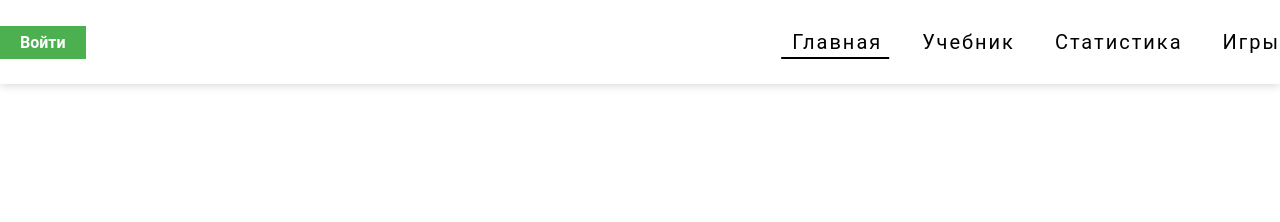
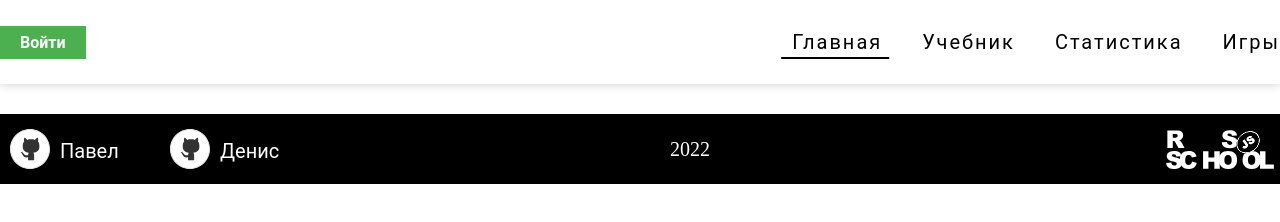
Before and after one commit to pavelguest/rs-lang, a website built with webpack: page rs-lang/src/index.html in a window 1280 px wide. Shown: the top 222 px of the page. Built offline with nearby package versions, Linux system fonts and the light colour scheme.

Commit message:
RSL-24 add footer

```diff
--- a/rs-lang/src/components/render/bookPage.ts
+++ b/rs-lang/src/components/render/bookPage.ts
@@ -11,6 +11,7 @@ import { difficultWordsService } from '../services/DifficultWordsService';
 import { JSONValue } from '../types/types';
 import { storage } from '../storage/localstorage';
 import { rightAnswerSound } from '../helpers/sounds';
+import { footer } from './footer';
 class BookPage {
   async render() {
     document.body.innerHTML = '';
@@ -67,6 +68,7 @@ class BookPage {
       card.querySelector('.delete-difficults__button')?.remove();
       cardsWrapper.append(card);
     });
+    document.body.append(footer.render());
     pagination.addListeners();
   }
 
--- /dev/null
+++ b/rs-lang/src/components/render/footer.ts
@@ -0,0 +1,21 @@
+class Footer {
+  render() {
+    const footer = document.createElement('footer');
+    footer.insertAdjacentHTML(
+      'beforeend',
+      `
+      <div class="wrapper footer__wrapper">
+        <div class="footer__links">
+            <a href="https://github.com/pavelguest" target="blank" class="github-logo">Павел</a>
+            <a href="https://github.com/DeGusar" target="blank" class="github-logo">Денис</a>
+        </div>
+        <p>2022</p>
+        <a href="https://rs.school/js/" target="blank" class="rss-logo"></a>
+      </div>
+      `
+    );
+    footer.classList.add('footer');
+    return footer;
+  }
+}
+export const footer = new Footer();
--- a/rs-lang/src/components/render/startingPage.ts
+++ b/rs-lang/src/components/render/startingPage.ts
@@ -2,6 +2,7 @@ import { startingLoginButton } from '../buttons/startingLoginButtons';
 import { renderLoginPopup } from './renderLoginPopup';
 import { header } from './header';
 import { bookPage } from './bookPage';
+import { footer } from './footer';
 class StartingPage {
   body: HTMLElement;
   constructor() {
@@ -15,6 +16,7 @@ class StartingPage {
       .querySelector('.header__wrapper')
       ?.prepend(startingLoginButton.render());
     document.querySelector('.main-page__link')?.classList.add('active-page');
+    this.body.append(footer.render());
   }
 }
 export const startingPage = new StartingPage();
--- a/rs-lang/src/components/render/statsPage.ts
+++ b/rs-lang/src/components/render/statsPage.ts
@@ -1,6 +1,6 @@
 import { header } from './header';
 import { startingLoginButton } from '../buttons/startingLoginButtons';
-
+import { footer } from './footer';
 class StatsPage {
   render() {
     document.body.innerHTML = '';
@@ -10,6 +10,8 @@ class StatsPage {
       .querySelector('.header__wrapper')
       ?.prepend(startingLoginButton.render());
     document.querySelector('.stats-page__link')?.classList.add('active-page');
+
+    document.body.append(footer.render());
   }
 }
 export const statsPage = new StatsPage();
--- a/rs-lang/src/components/render/vocabularyPage.ts
+++ b/rs-lang/src/components/render/vocabularyPage.ts
@@ -6,6 +6,7 @@ import { CardWord } from './cardWord';
 import { state } from '../storage/state';
 import { removeFromArray } from '../helpers/helpers';
 import { Button } from '../buttons/Button';
+import { footer } from './footer';
 
 class VocabularyPage {
   async render() {
@@ -50,6 +51,7 @@ class VocabularyPage {
         ?.append(buttonDeleteFromDifficultes);
       cardsWrapper.append(card);
     });
+    document.body.append(footer.render());
   }
   async getAllDifficult() {
     const [paginatedResults] =
--- a/rs-lang/src/index.ts
+++ b/rs-lang/src/index.ts
@@ -15,6 +15,7 @@ import './components/storage/localstorage';
 import './components/buttons/Button';
 import './components/render/renderLoginPopup';
 import './components/render/startingPage';
+import './components/render/footer';
 import './components/buttons/startingLoginButtons';
 import './components/buttons/gamesNavButtons';
 import './components/buttons/difficultyButtons';
--- a/rs-lang/src/scss/layout/_footer.scss
+++ b/rs-lang/src/scss/layout/_footer.scss
@@ -0,0 +1,43 @@
+.footer {
+  margin-top: 30px;
+  background-color: black;
+}
+.footer__wrapper {
+  display: flex;
+  justify-content: space-between;
+  align-items: center;
+  width: 100%;
+  height: 70px;
+  .footer__links {
+    display: flex;
+    column-gap: 100px;
+    & .github-logo {
+      width: 40px;
+      height: 40px;
+      padding-top: 10px;
+      padding-left: 60px;
+      font-size: 20px;
+      color: white;
+      background: url("./../images/github.svg") ;
+      background-position: center;
+      background-size: 100% 100%;
+    }
+  }
+  & p {
+    font-style: normal;
+    font-weight: 500;
+    font-size: 20px;
+    line-height: 20px;
+    font-family: Steppe;
+    color: white;
+  }
+
+  & .rss-logo {
+    width: 120px;
+    height: 40px;
+    background: url("./../images//rs_school.svg");
+    background-position: center;
+    background-size: 100% 100%;
+    filter: invert(100%) sepia(82%) saturate(2%) hue-rotate(89deg) brightness(110%) contrast(100%);
+  }
+}
--- a/rs-lang/src/scss/main.scss
+++ b/rs-lang/src/scss/main.scss
@@ -5,6 +5,7 @@
 @import "./layout//popupLogin";
 @import "./layout/wrapper";
 @import "./layout/header";
+@import "./layout/footer";
 @import "./components/buttons";
 @import "./pages/game-preload";
 @import "./layout/pagination";
```
Also changed, not shown: rs-lang/src/images/github.svg (added), rs-lang/src/images/rs_school.svg (added).
